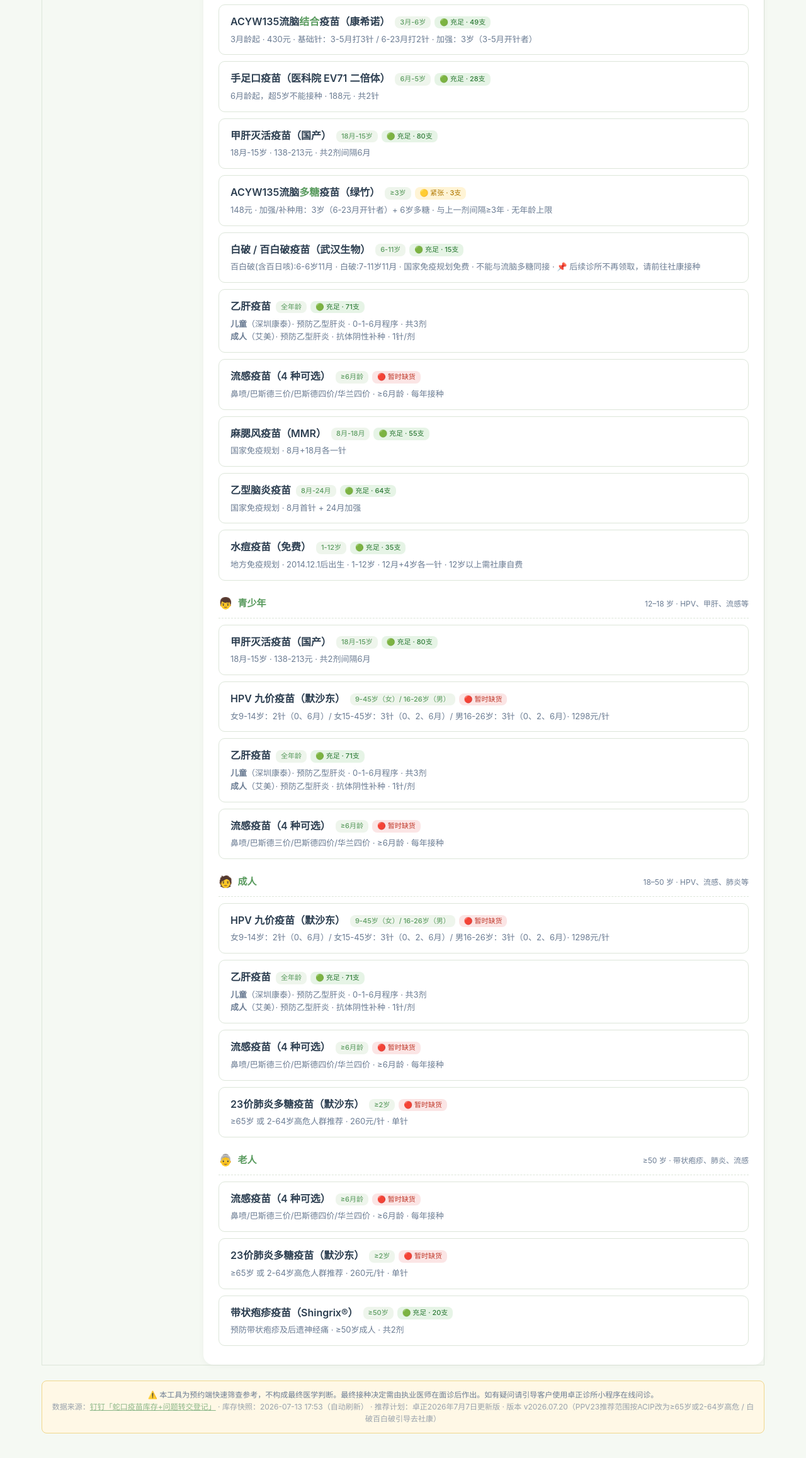
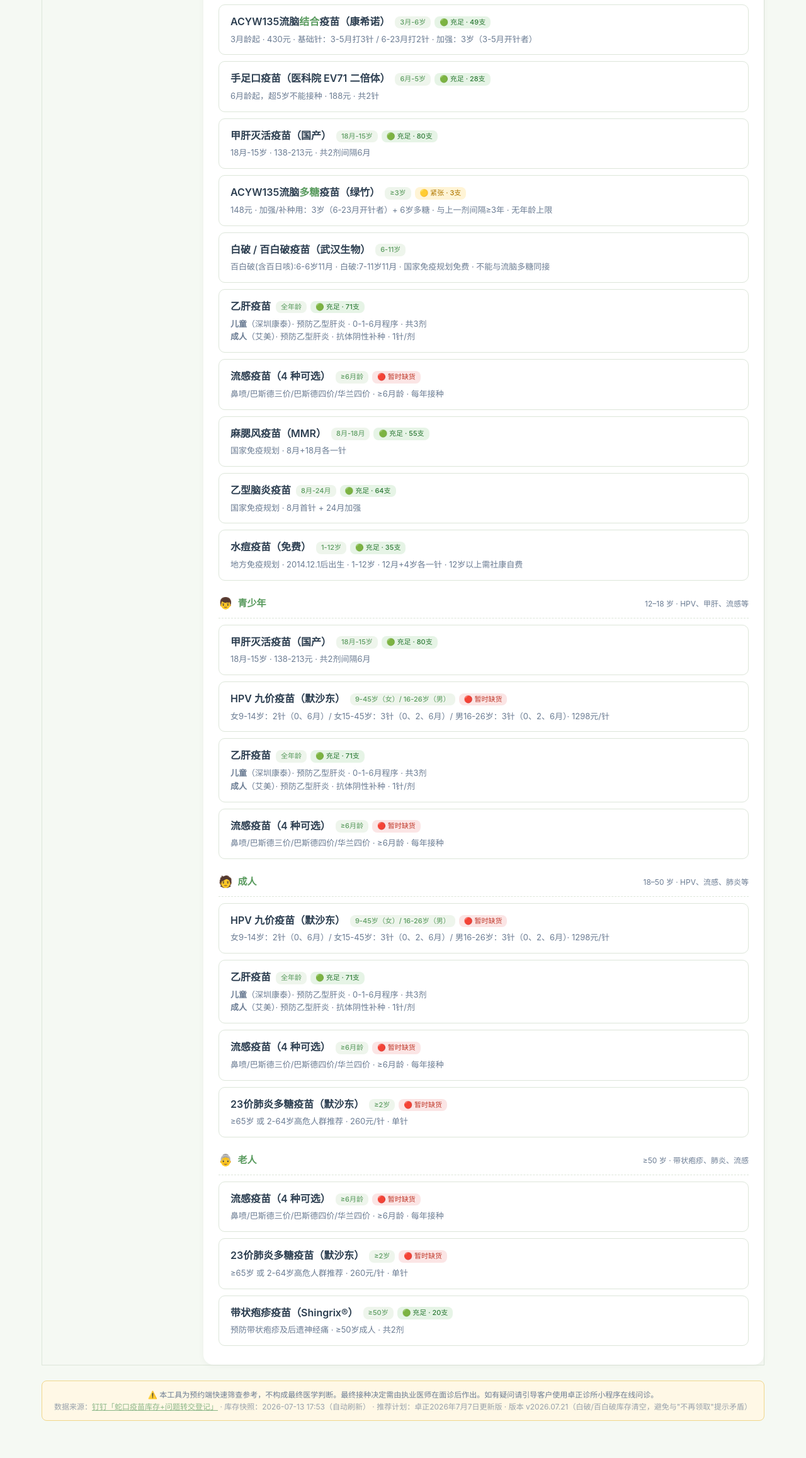
Before and after one commit to jingmtan2-Jasmine/shekou-vaccine-stock, a plain HTML site: page index.html in a window 1280 px wide. Shown: the part 1606-3921 px from the top of the page at 63% size. Drawn offline with Linux system fonts and the light colour scheme.

Commit message:
fix: 白破/百白破库存清空(null)避免与'不再领取'提示矛盾 + 加 noStockRefresh 防覆盖

```diff
--- a/index.html
+++ b/index.html
@@ -6,7 +6,7 @@
 <meta http-equiv="Cache-Control" content="no-cache, no-store, must-revalidate">
 <meta http-equiv="Pragma" content="no-cache">
 <meta http-equiv="Expires" content="0">
-<title>卓正医疗 · 疫苗接种查询 v2026.07.20</title>
+<title>卓正医疗 · 疫苗接种查询 v2026.07.21</title>
 <style>
   :root {
     --primary: #5A9B5F;
@@ -1064,7 +1064,7 @@
 
   <div class="disclaimer">
     ⚠️ 本工具为预约端快速筛查参考，不构成最终医学判断。最终接种决定需由执业医师在面诊后作出。如有疑问请引导客户使用卓正诊所小程序在线问诊。<br>
-    <span style="font-size:12px;opacity:.7;">数据来源：<a href="https://alidocs.dingtalk.com/i/nodes/jQPRqwxd3NLWjdeA535zJYK6lrGM4795" target="_blank" style="color:var(--primary);text-decoration:underline;">钉钉「蛇口疫苗库存+问题转交登记」</a> · <span id="stock-snapshot-time">库存快照：2026-07-14 17:01</span> · 推荐计划：卓正2026年7月7日更新版 · 版本 v2026.07.20（PPV23推荐范围按ACIP改为≥65岁或2-64岁高危 / 白破百白破引导去社康）</span>
+    <span style="font-size:12px;opacity:.7;">数据来源：<a href="https://alidocs.dingtalk.com/i/nodes/jQPRqwxd3NLWjdeA535zJYK6lrGM4795" target="_blank" style="color:var(--primary);text-decoration:underline;">钉钉「蛇口疫苗库存+问题转交登记」</a> · <span id="stock-snapshot-time">库存快照：2026-07-14 17:01</span> · 推荐计划：卓正2026年7月7日更新版 · 版本 v2026.07.21（白破/百白破库存清空，避免与"不再领取"提示矛盾）</span>
   </div>
 
 </div>
@@ -1141,7 +1141,7 @@ const vaccineSchedule = [
     { id: 'varicella_free',label: '水痘疫苗', note: '第2针 · 限1-12岁', type: 'free' }
   ]},
   { age: '6岁',   ageMonths: 72,  vaccines: [
-    { id: 'dtap_dt',     label: '百白破疫苗', note: '不能与流脑多糖同日接种 · 7y前接种百白破(含百日咳)，7y-12y接种白破 免 · 📌 后续诊所不再领取，请前往社康接种', type: 'free' },
+    { id: 'dtap_dt',     label: '百白破疫苗', note: '不能与流脑多糖同日接种 · 7y前接种百白破(含百日咳)，7y-12y接种白破 · 📌 本诊所不再领取，请前往社康免费接种', type: 'free' },
     { id: 'meningococcal_ps', label: 'ACYW135多糖疫苗', note: '多糖（与上一剂间隔≥3年）⚠️ 不能与百白破同日接种', type: 'self' }
   ]},
   // ─── 6岁以上青少年 & 成人推荐 ───
@@ -1183,7 +1183,7 @@ const vaccineCatalog = [
   { id: 'hfmd',             name: '手足口疫苗（医科院 EV71 二倍体）',                     desc: '6月龄起，超5岁不能接种 · 188元 · 共2针',                ageTag: '6月-5岁',    cats: ['infant', 'child'],                         stock: 28,  stockNote: '医科院 28 支' },
   { id: 'hepa',             name: '甲肝灭活疫苗（国产）',                                 desc: '18月-15岁 · 138-213元 · 共2剂间隔6月',                ageTag: '18月-15岁',  cats: ['infant', 'child', 'teen'],                 stock: 80,  stockNote: '北京科兴 44 / 艾美行动 36' },
   { id: 'meningococcal_ps', name: 'ACYW135流脑<strong style="color:#5A9B5F">多糖</strong>疫苗（绿竹）', desc: '148元 · 加强/补种用：3岁（6-23月开针者）+ 6岁多糖 · 与上一剂间隔≥3年 · 无年龄上限', ageTag: '≥3岁',        cats: ['child'],                                   stock: 3,   stockNote: '绿竹 3 支' },
-  { id: 'dtap_dt',          name: '白破 / 百白破疫苗（武汉生物）',                        desc: '百白破(含百日咳):6-6岁11月 · 白破:7-11岁11月 · 国家免疫规划免费 · 不能与流脑多糖同接 · 📌 后续诊所不再领取，请前往社康接种', ageTag: '6-11岁',     cats: ['child'],                                   stock: 15,  stockNote: '白破 0 / 百白破 15' },
+  { id: 'dtap_dt',          name: '白破 / 百白破疫苗（武汉生物）',                        desc: '百白破(含百日咳):6-6岁11月 · 白破:7-11岁11月 · 国家免疫规划免费 · 不能与流脑多糖同接', ageTag: '6-11岁',     cats: ['child'],                                   stock: null,  stockNote: '本诊所不再领取，请前往社康免费接种', noStockRefresh: true },
   { id: 'hpv',              name: 'HPV 九价疫苗（默沙东）',                               desc: '女9-14岁：2针（0、6月）/ 女15-45岁：3针（0、2、6月）/ 男16-26岁：3针（0、2、6月）· 1298元/针',     ageTag: '9-45岁（女）/ 16-26岁（男）',     cats: ['teen', 'adult'],                           stock: 0,   stockNote: '默沙东 0 支 · 暂时缺货' },
   { id: 'hepb',             name: '乙肝疫苗',                                             desc: '<strong>儿童</strong>（深圳康泰）· 预防乙型肝炎 · 0-1-6月程序 · 共3剂<br><strong>成人</strong>（艾美）· 预防乙型肝炎 · 抗体阴性补种 · 1针/剂',                ageTag: '全年龄',      cats: ['infant', 'child', 'teen', 'adult'],        stock: 71,  stockNote: '儿童(康泰) 36 / 成人(艾美) 35' },
   { id: 'flu',              name: '流感疫苗（4 种可选）',                                 desc: '鼻喷/巴斯德三价/巴斯德四价/华兰四价 · ≥6月龄 · 每年接种', ageTag: '≥6月龄',    cats: ['infant', 'child', 'teen', 'adult', 'senior'], stock: 0,   stockNote: '当前缺货，下批到苗约 9 月' },
@@ -1226,8 +1226,9 @@ const categoryDefs = [
       if (!data || !data.vaccines) return;
       let updated = 0;
       for (const [vid, info] of Object.entries(data.vaccines)) {
+        // 跳过本诊所不再领取的疫苗（不再随库存自动刷新）
         const item = vaccineCatalog.find(c => c.id === vid);
-        if (item && info.stock !== undefined) {
+        if (item && !item.noStockRefresh && info.stock !== undefined) {
           item.stock = info.stock;
           if (info.stockNote) item.stockNote = info.stockNote;
           updated++;
```
Also changed, not shown: vaccine-checker.html (+6 -5 lines).
